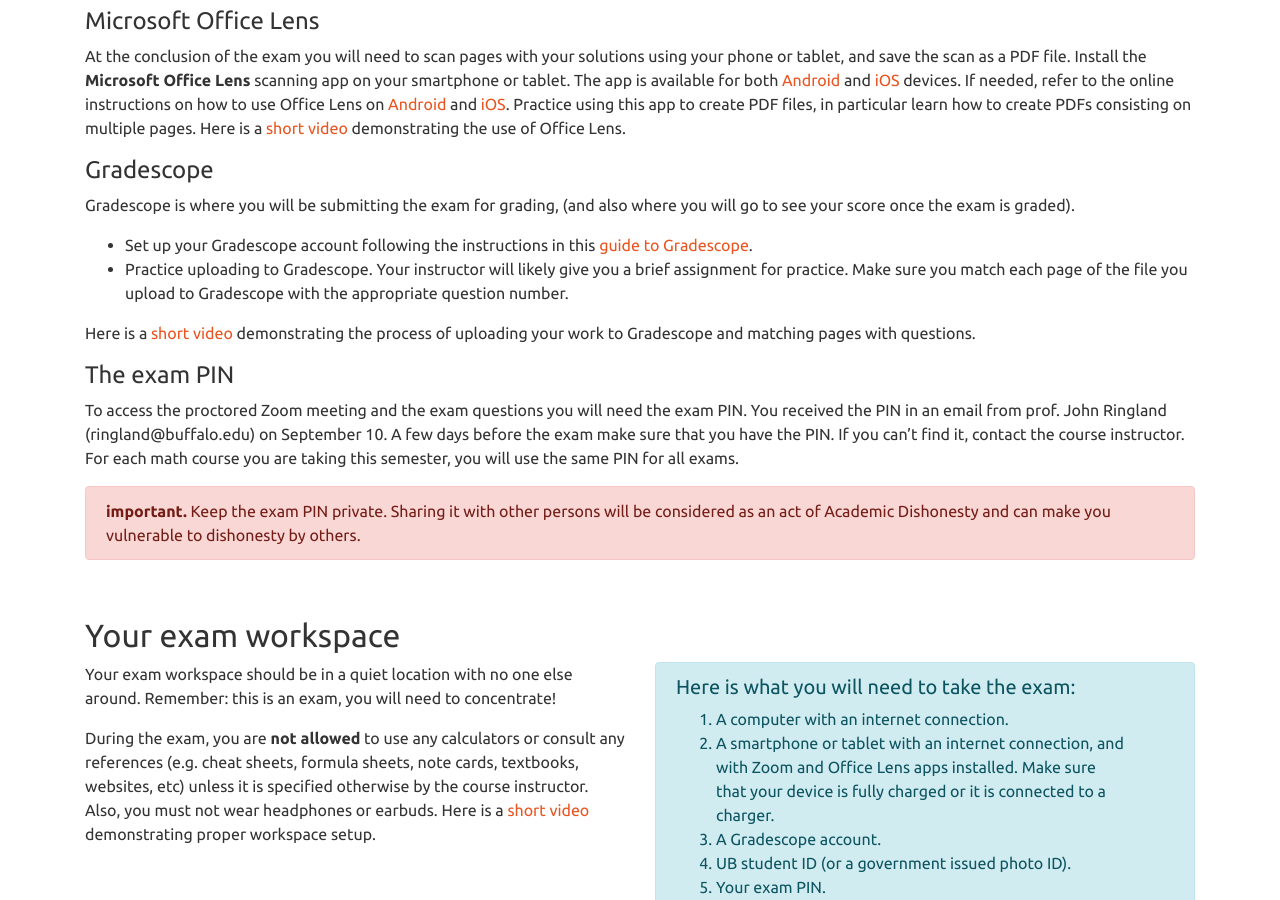
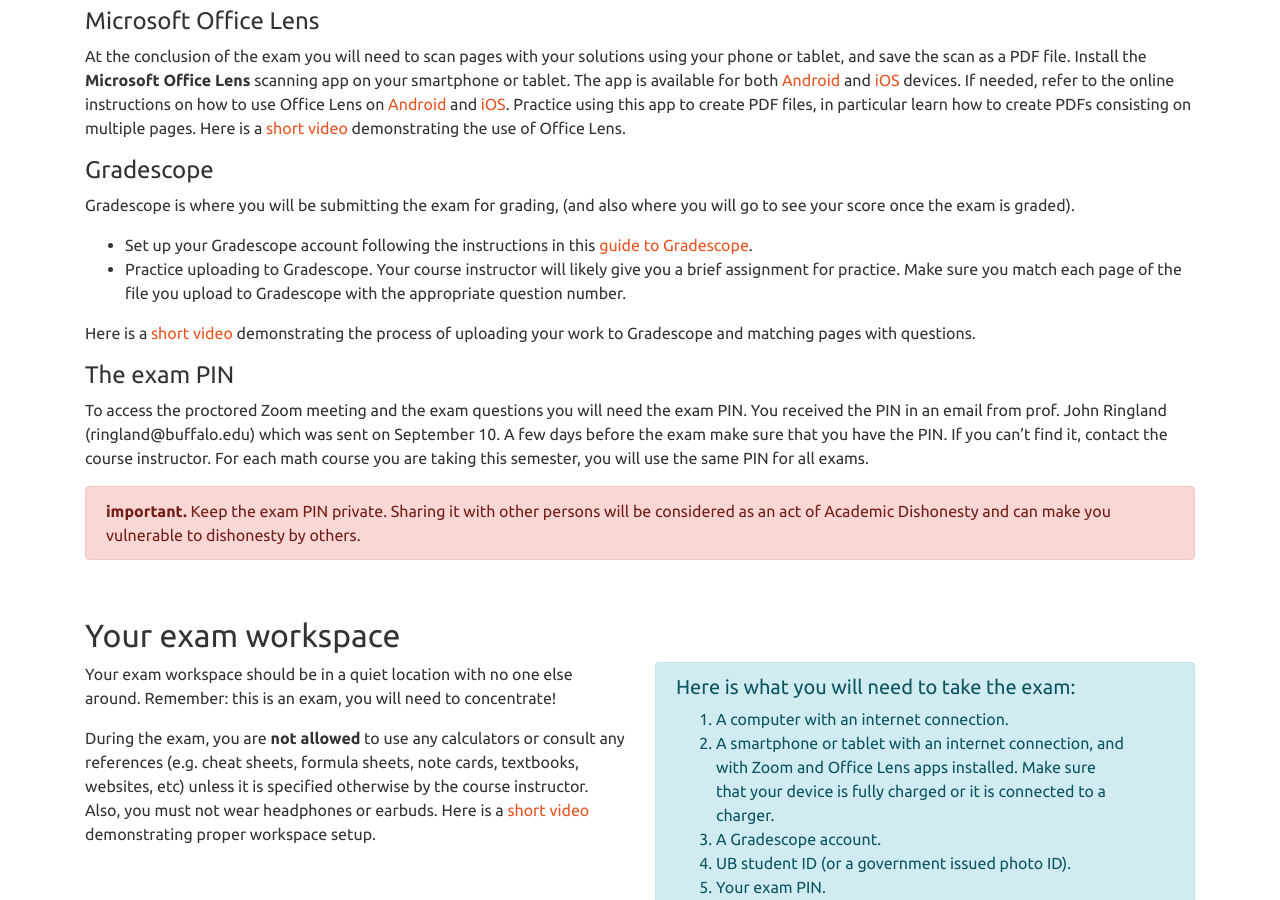
Before and after one commit to ub-math/exam_guides, a Jekyll site: the page built from docs/index.md, in a window 1280 px wide and 900 px high, scrolled down 1161 px. Built offline with Jekyll 4.4.1, drawn with Linux system fonts in a browser that asks for light colours.

Commit message:
Update index.md

```diff
--- a/docs/index.md
+++ b/docs/index.md
@@ -64,7 +64,7 @@ Here is a [short video](https://ub.hosted.panopto.com/Panopto/Pages/Viewer.aspx?
 Gradescope is where you will be submitting the exam for grading, (and also where you will go to see your score once the exam is graded).
 
 * Set up your Gradescope account following the instructions in this [guide to Gradescope](https://www.ubgradescope.info/){:target="_blank" rel="noopener"}.
-* Practice uploading to Gradescope. Your instructor will likely give you a brief assignment for practice.
+* Practice uploading to Gradescope. Your course instructor will likely give you a brief assignment for practice.
   Make sure you match each page of the file you upload to Gradescope with the appropriate question number.
 
 Here is a [short video](https://ub.hosted.panopto.com/Panopto/Pages/Viewer.aspx?id=1150706c-3572-452e-b34f-ac5b0149af2f){:target="_blank" rel="noopener"}
@@ -74,7 +74,7 @@ demonstrating the process of uploading your work to Gradescope and matching page
 #### The exam PIN
 
 To access the proctored Zoom meeting and the exam questions you will need the exam PIN. You received the PIN in an email from
-prof. John Ringland (ringland@buffalo.edu) on September 10. A few days before the exam make sure that you have the PIN.
+prof. John Ringland (ringland@buffalo.edu) which was sent on September 10. A few days before the exam make sure that you have the PIN.
 If you can’t find it, contact the course instructor. For each math course you are taking this semester, you will use the same PIN for all exams.
 
 <div class="alert alert-dismissible alert-danger">
```
